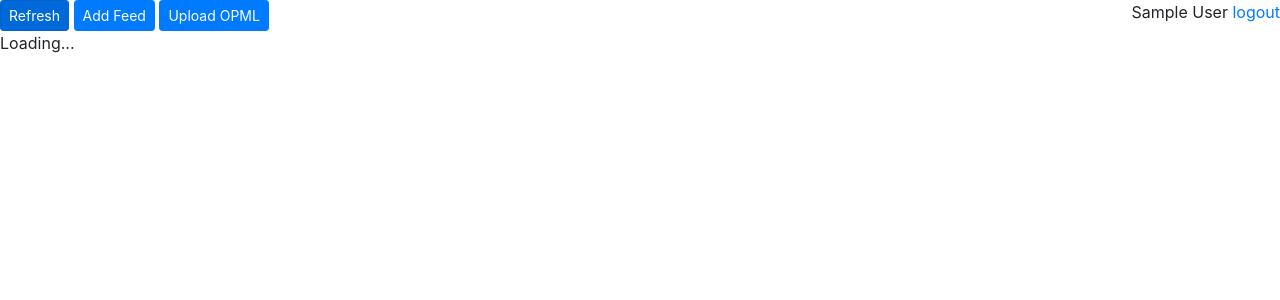
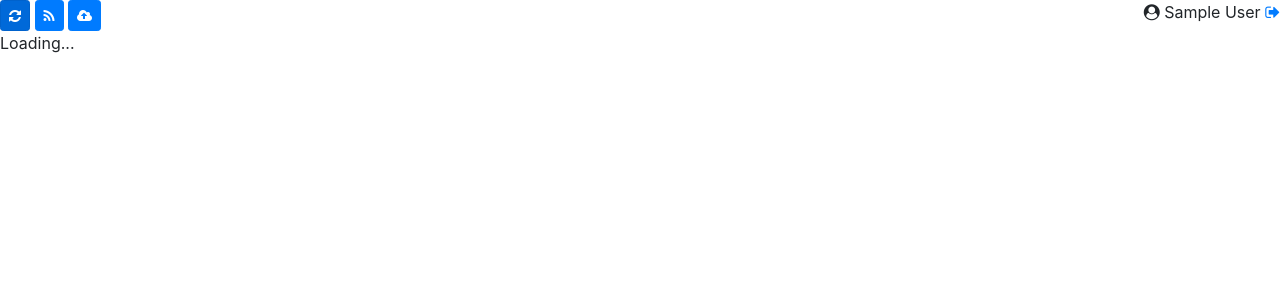
Before and after one commit to mattsacommonname/SpaceCanoe, a Flask app: page / in a window 1280 px wide. Shown: the top 300 px of the page. Run offline with Flask 2, Linux system fonts and the light colour scheme; the visitor is signed in with stand-in values (Sample User, id 1); data that the repository does not hold is empty; parts of the project's set-up code (start-up, migrations or seed data) failed here and were passed over; some libraries are stand-ins or nearby versions.

Commit message:
Added some icons to UI.

```diff
--- a/templates/root.html
+++ b/templates/root.html
@@ -20,6 +20,7 @@ limitations under the License.
     <meta name="viewport" content="width=device-width, initial-scale=1, shrink-to-fit=no">
     <title>Feeds</title>
     <link rel="stylesheet" href="https://stackpath.bootstrapcdn.com/bootstrap/4.3.1/css/bootstrap.min.css" integrity="sha384-ggOyR0iXCbMQv3Xipma34MD+dH/1fQ784/j6cY/iJTQUOhcWr7x9JvoRxT2MZw1T" crossorigin="anonymous">
+    <link rel="stylesheet" href="https://cdnjs.cloudflare.com/ajax/libs/font-awesome/4.7.0/css/font-awesome.min.css">
 </head>
 <body>
 
@@ -40,16 +41,22 @@ limitations under the License.
 {% if current_user.is_authenticated %}
     <div class="clearfix">
         <div class="float-left">
-            <button class="btn btn-primary btn-sm" id="feedRefresh" type="button">Refresh</button>
-            <button class="btn btn-primary btn-sm" data-target="#addFeedModal" data-toggle="modal" type="button">
-                Add Feed
+            <button class="btn btn-primary btn-sm" id="feedRefresh" title="Refresh" type="button">
+                <i class="fa fa-refresh"></i>
             </button>
-            <button class="btn btn-primary btn-sm" data-target="#uploadOpmlModal" data-toggle="modal" type="button">
-                Upload OPML
+            <button class="btn btn-primary btn-sm" data-target="#addFeedModal" data-toggle="modal" title="Add Feed" type="button">
+                <i class="fa fa-rss"></i>
+            </button>
+            <button class="btn btn-primary btn-sm" data-target="#uploadOpmlModal" data-toggle="modal" title="Upload OPML" type="button">
+                <i class="fa fa-cloud-upload"></i>
             </button>
         </div>
         <div class="float-right">
-            {{ current_user.name }} <a href="/logout">logout</a>
+            <i class="fa fa-user-circle"></i>
+            {{ current_user.name }}
+            <a href="/logout">
+                <i class="fa fa-sign-out" title="logout"></i>
+            </a>
         </div>
     </div>
     <div aria-hidden="true" aria-labelledby="addFeedModalLabel" class="modal" id="addFeedModal" role="dialog" tabindex="-1">
@@ -68,7 +75,10 @@ limitations under the License.
                         {{ add_feed_form.url(class='form-control') }}
                     </div>
                     <div class="modal-footer">
-                        <button class="btn btn-primary" type="submit">Add Feed</button>
+                        <button class="btn btn-primary" type="submit">
+                            <i class="fa fa-plus"></i>
+                            Add Feed
+                        </button>
                     </div>
                 </form>
             </div>
@@ -90,7 +100,10 @@ limitations under the License.
                         {{ opml_upload_form.opml(class='form-control-file') }}
                     </div>
                     <div class="modal-footer">
-                        <button class="btn btn-primary" type="submit">Upload</button>
+                        <button class="btn btn-primary" type="submit">
+                            <i class="fa fa-cloud-upload"></i>
+                            Upload
+                        </button>
                     </div>
                 </form>
             </div>
```
